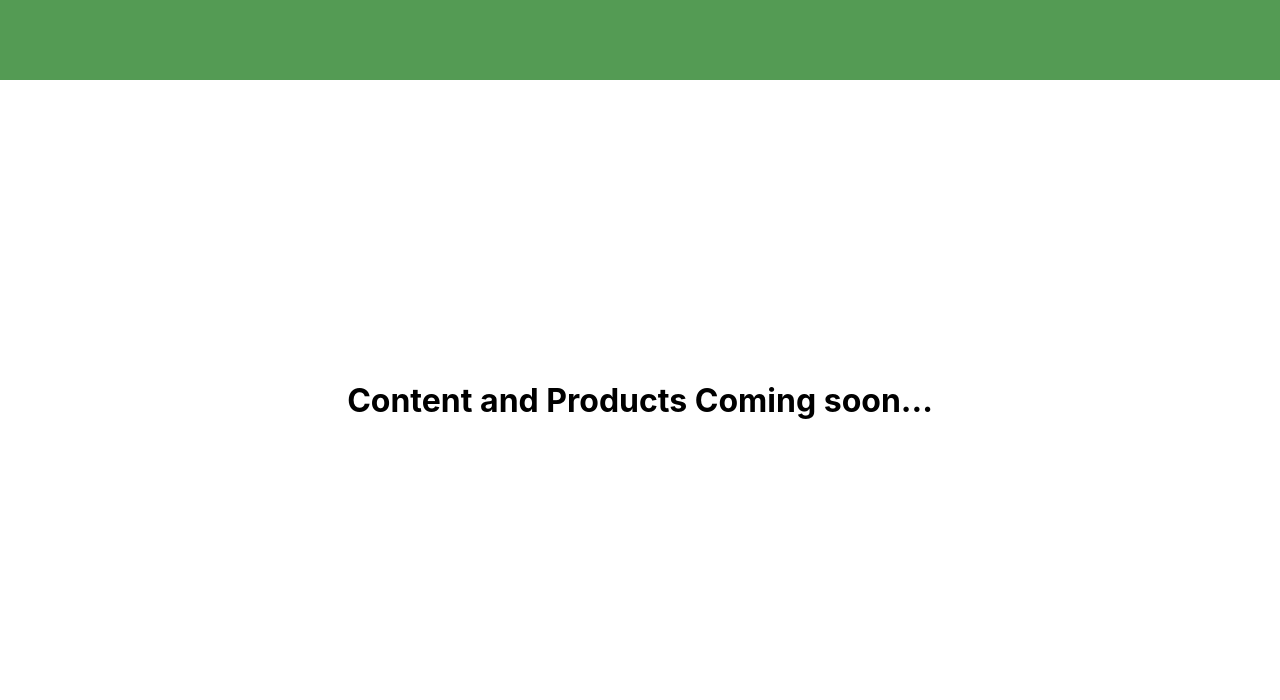
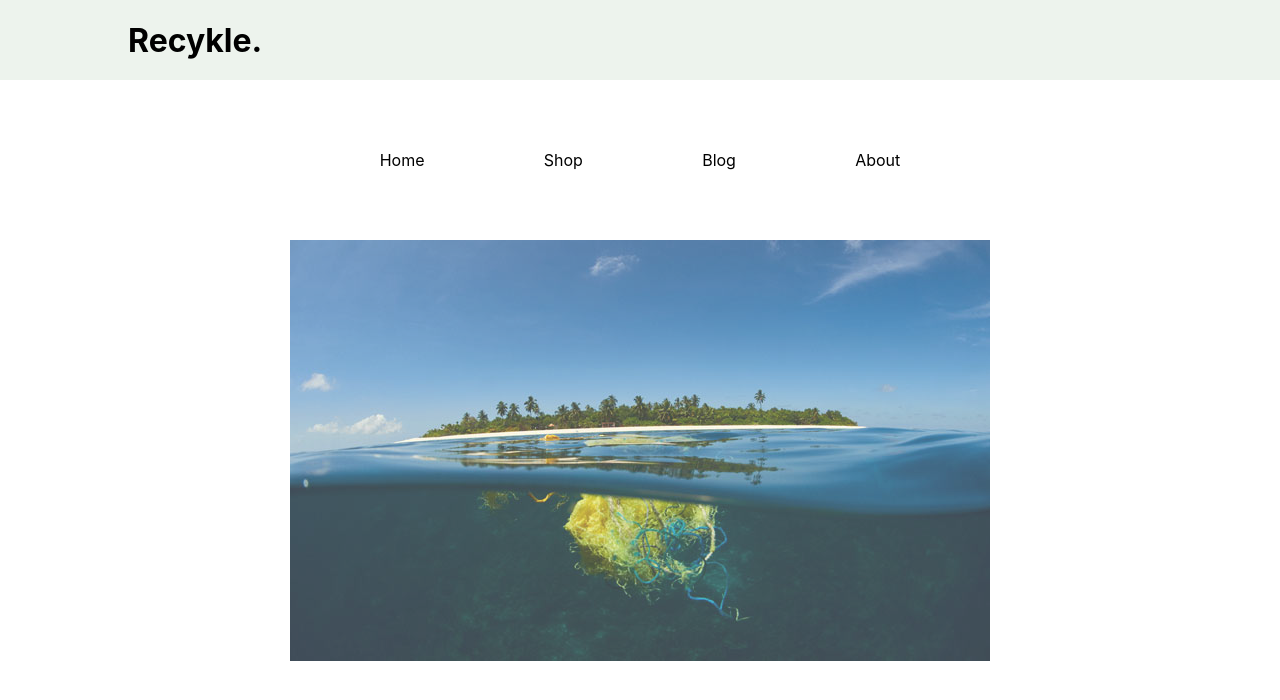
Before and after one commit to aaronnn47/recykle, a React (Create React App) app: page / in a window 1280 px wide. Shown: the top 700 px of the page. Built offline with nearby package versions, Linux system fonts and the light colour scheme.

Commit message:
updated content

```diff
--- a/src/App.css
+++ b/src/App.css
@@ -6,14 +6,31 @@
 .header{
   width: 100%;
   height: 10%;
-  background: rgb(84, 155, 84);
+  background: rgb(237, 243, 237);
 }
 
-.body{
-  width: 100%;
-  height: 80%;
+.title{
+  width:50%;
+  height:100%;
+  display:flex;
+  align-items: center;
+  padding-left: 10%;
+}
+
+.nav-links{
+  margin: 0 auto;
+  width:50%;
+  height:20%;
+  display:flex;
+  justify-content: space-around;
+  align-items: center;
+}
+
+.home-body{
   display: flex;
-  flex-direction: column;
   justify-content: center;
-  align-items: center
 }
+
+.home-body > img{
+  opacity: .75;
+}
--- a/src/App.js
+++ b/src/App.js
@@ -1,5 +1,6 @@
 import React, { Component } from 'react';
 import './App.css';
+import image from './images/plastic_ocean.jpg'
 
 class App extends Component {
   render() {
@@ -7,11 +8,20 @@ class App extends Component {
       <div className="App">
 
         <div className="header">
-
+          <div className='title'>
+            <h1>Recykle.</h1>
+          </div>
         </div>
 
-        <div className="body">
-          <h1>Content and Products Coming soon...</h1>
+          <div className='nav-links'>
+            <p>Home</p>
+            <p>Shop</p>
+            <p>Blog</p>
+            <p>About</p>
+          </div>
+
+        <div className='home-body'>
+          <img src={image} alt=''/>
         </div>
 
       </div>
```
Also changed, not shown: src/images/plastic_ocean.jpg (added).
